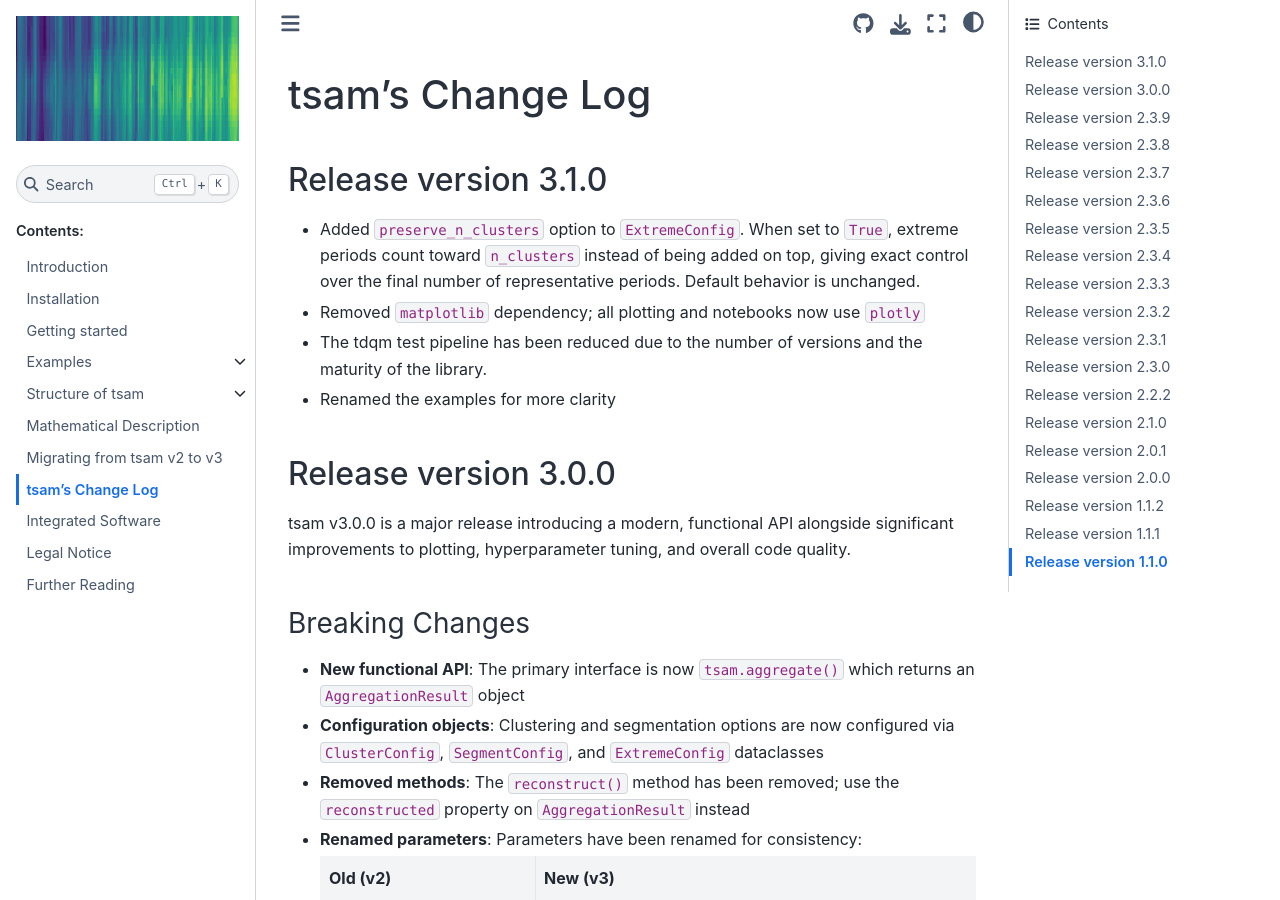
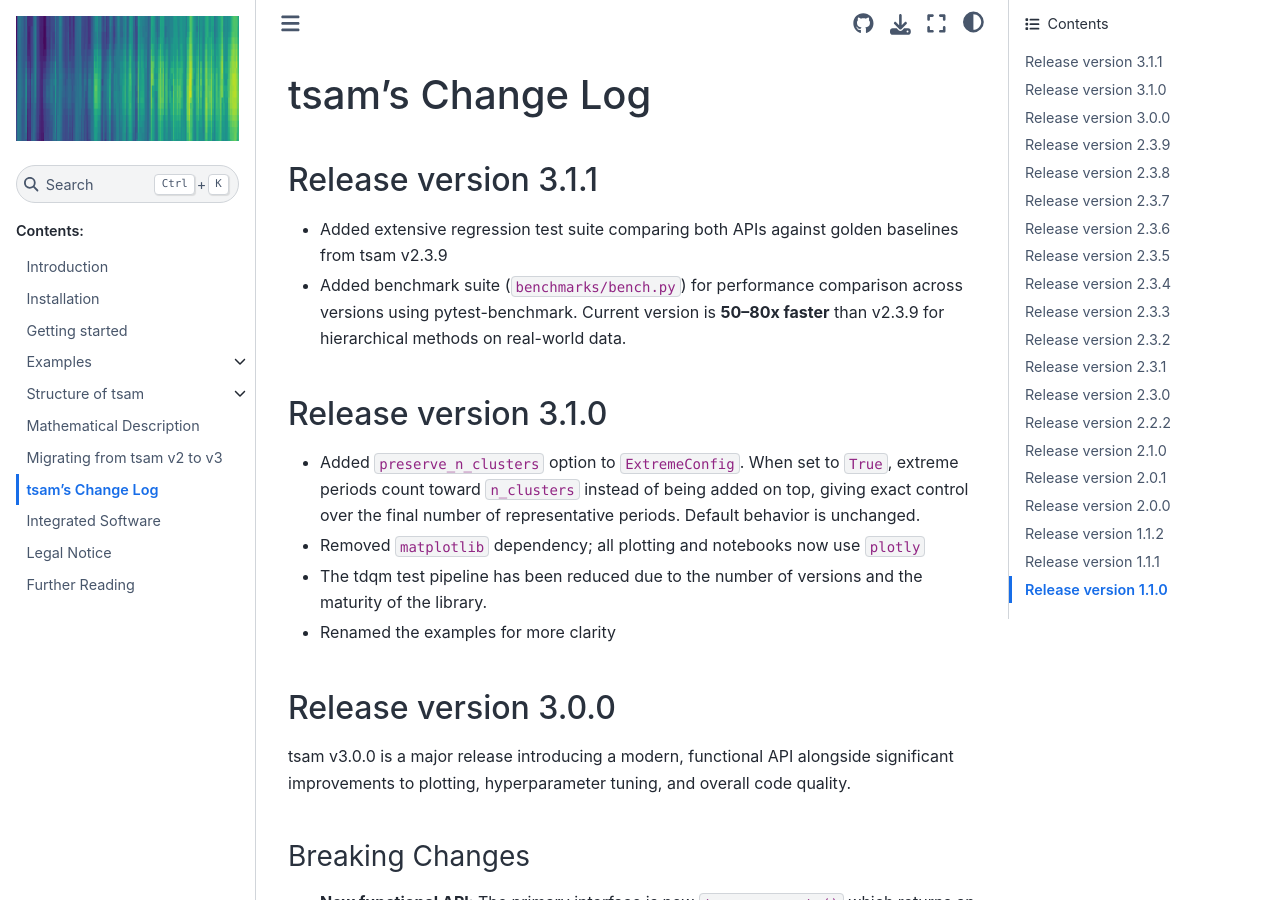
Before and after one commit to FZJ-IEK3-VSA/tsam, a Sphinx documentation site: the page built from docs/source/newsDoc.rst, in a window 1280 px wide and 900 px high. Built offline with Sphinx 7.4.7 and the Sphinx Book theme 1.1.4, drawn with Linux system fonts in a browser that asks for light colours; formulas are drawn with MathJax 3.

Commit message:
Update Changelog

```diff
--- a/docs/source/newsDoc.rst
+++ b/docs/source/newsDoc.rst
@@ -1,6 +1,15 @@
 ##################
 tsam's Change Log
 ##################
+
+*********************
+Release version 3.1.1
+*********************
+
+* Added extensive regression test suite comparing both APIs against golden baselines from tsam v2.3.9
+
+* Added benchmark suite (``benchmarks/bench.py``) for performance comparison across versions using pytest-benchmark.
+  Current version is **50–80x faster** than v2.3.9 for hierarchical methods on real-world data.
 
 *********************
 Release version 3.1.0
```
